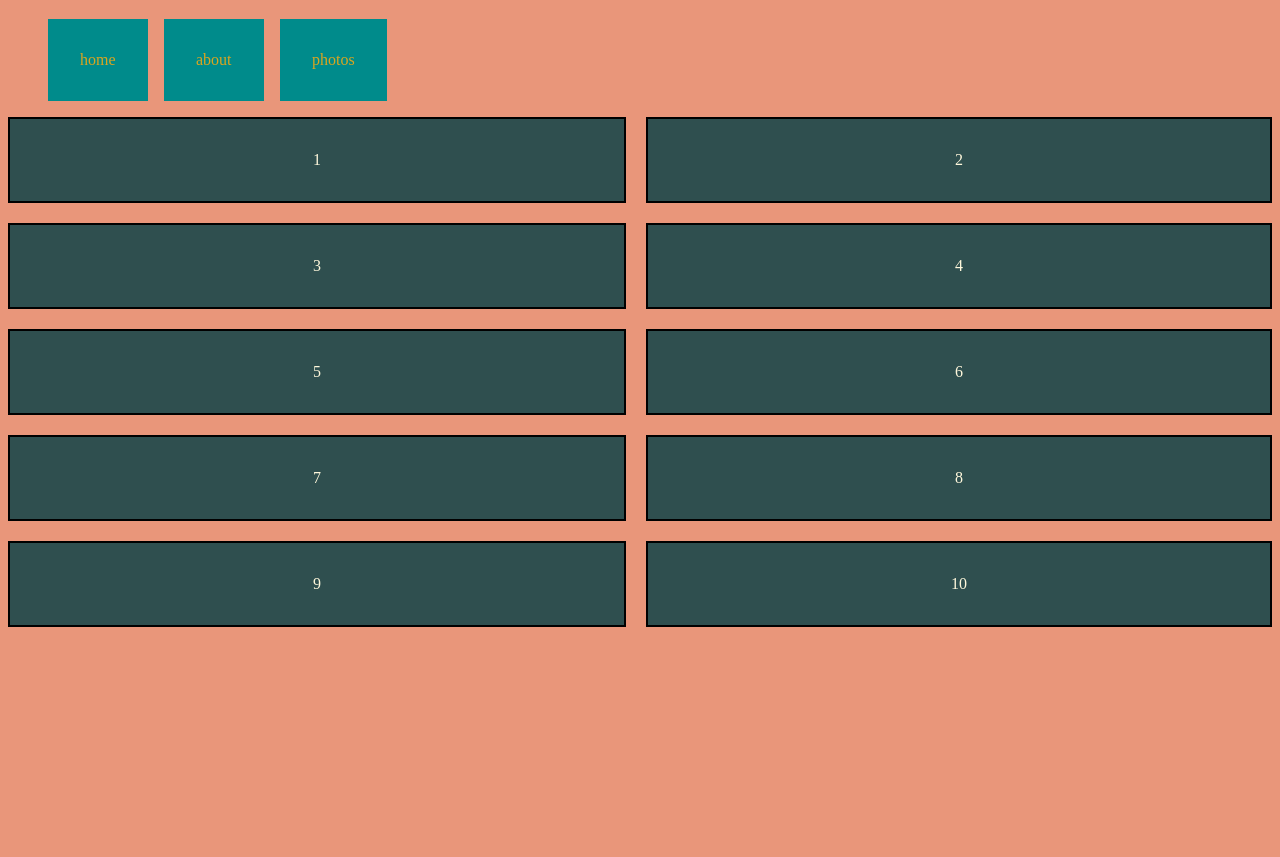
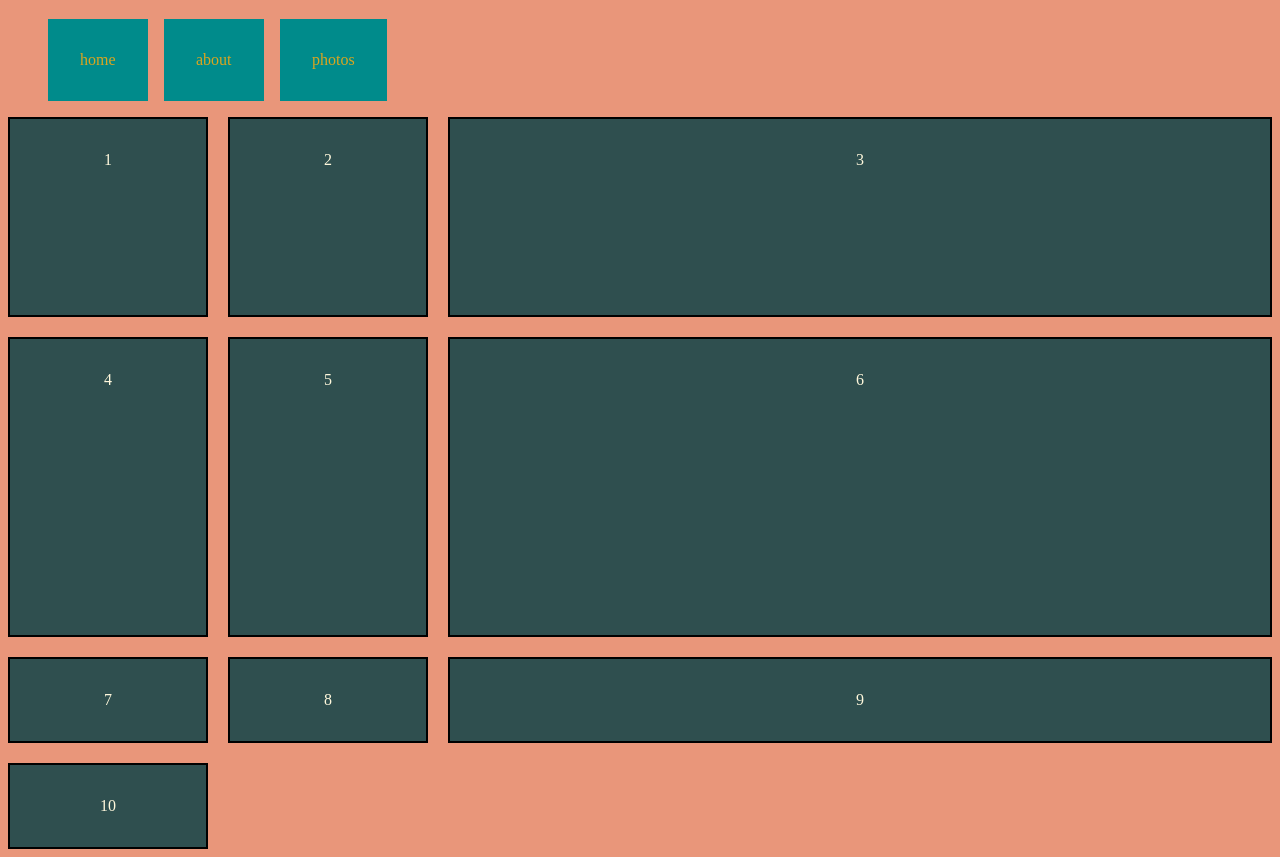
Before and after one commit to ccloops/grid, a plain HTML site: page index.html in a window 1280 px wide. Shown: the part 61-918 px from the top of the page. Before the commit the page ends 800 px from the top, so only its background shows below. Drawn offline with Linux system fonts and the light colour scheme.

Commit message:
added changes to grid styling

```diff
--- a/style.css
+++ b/style.css
@@ -5,11 +5,11 @@ body {
 .container {
   display: grid;
   grid-template-columns: auto auto;
-  /* grid-template-columns: repeat(5, 100px); */
-  /* grid-template-rows: 200px 300px; */
+  grid-template-columns: repeat(5, 100px);
+  grid-template-rows: 200px 300px;
   grid-gap: 20px;
-  /* border: 2px solid var(--yellow); */
-  /* grid-template-columns: 200px 200px 1fr; */
+  border: 2px solid var(--yellow);
+  grid-template-columns: 200px 200px 1fr;
 }
 
 .item {
```
